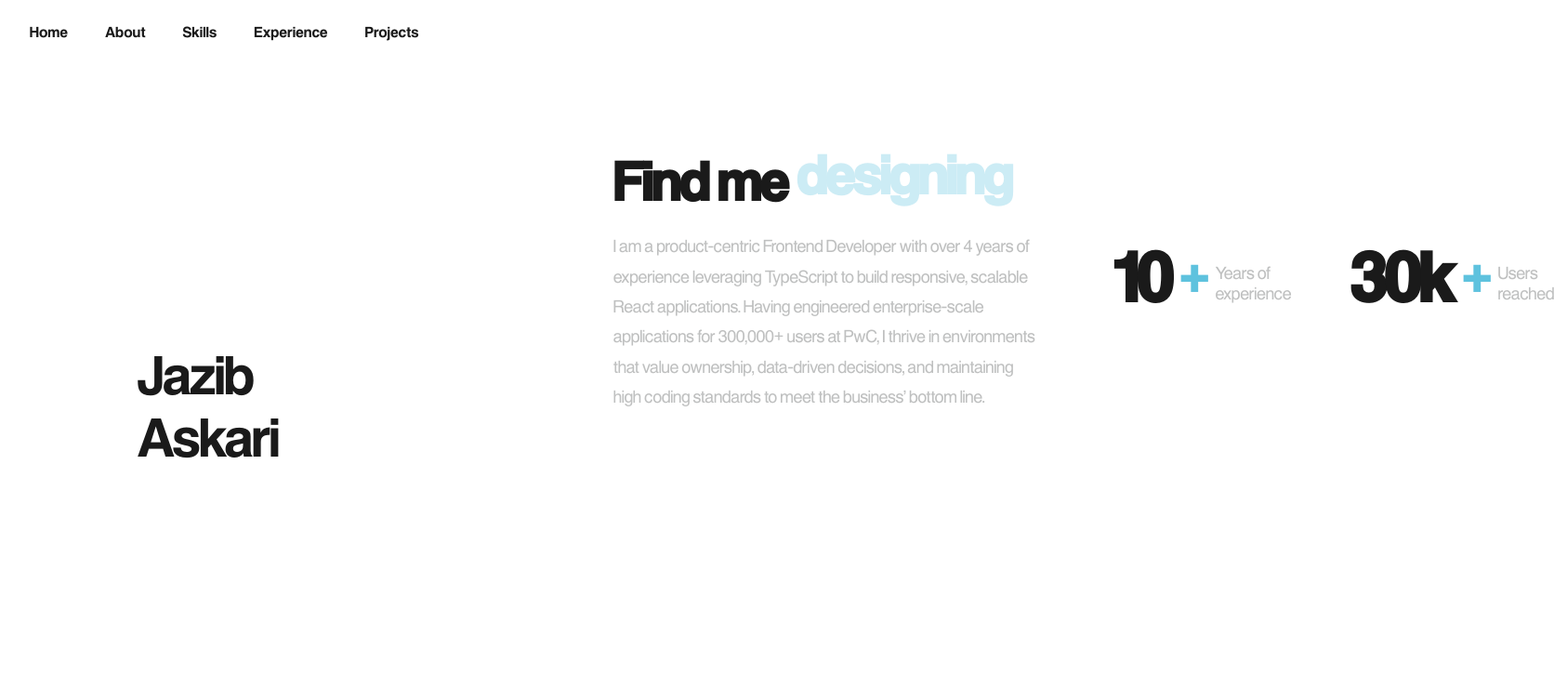
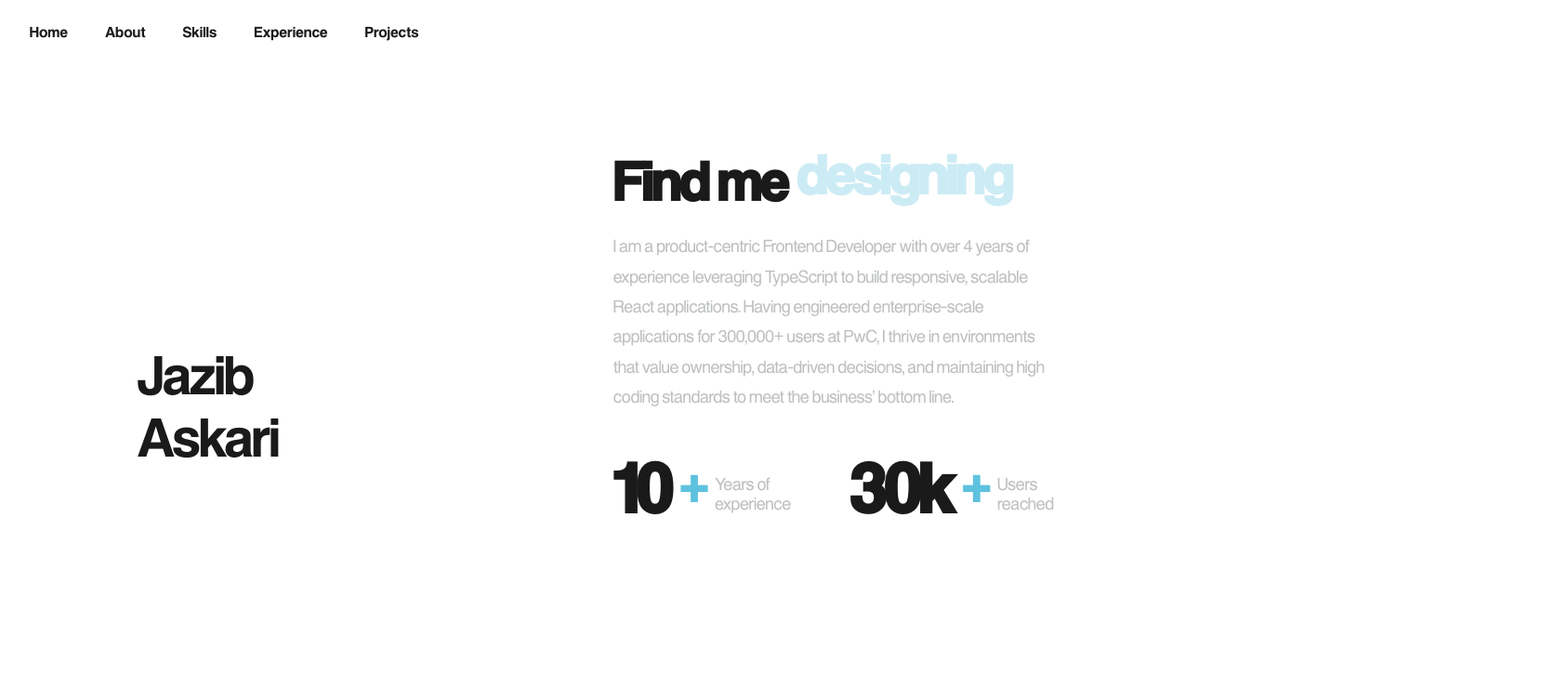
Before and after one commit to jazibaskari/jazib-askari, a React (Vite) app in the folder jazib-askari/: page / in a window 1280 px wide. Shown: the top 728 px of the page at 93% size, 1672 px wide, since content can reach past the window. Built offline with nearby package versions, Linux system fonts and the light colour scheme; some icons are missing.

Commit message:
feat(ui): update about section statistics arrangement under summary text

```diff
--- a/jazib-askari/src/components/about/AboutSection.tsx
+++ b/jazib-askari/src/components/about/AboutSection.tsx
@@ -28,21 +28,21 @@ const AboutSection = ({ trigger }: AboutSectionProps) => {
       <Box
         sx={{
           display: "flex",
-          flexDirection: { xs: "column", md: "row" },
-          alignItems: "center",
-          gap: { xs: 6, md: 10 },
+          flexDirection: "column",
+          alignItems: "flex-start",
+          gap: { xs: 4, md: 6 },
           width: "100%",
         }}
       >
-        <Box sx={{ flex: 1.2 }}>
+        <Box sx={{ width: "100%" }}>
           <TextAnimation duration={0.1} trigger={trigger}>
             <Typography
               variant="h2"
               component="h2"
               sx={{
-                fontWeight: 'bold',
+                fontWeight: "bold",
                 mb: 2,
-                lineHeight: 1.2
+                lineHeight: 1.2,
               }}
             >
               <Box
@@ -50,7 +50,7 @@ const AboutSection = ({ trigger }: AboutSectionProps) => {
                 sx={{
                   display: "inline-block",
                   whiteSpace: "nowrap",
-                  verticalAlign: "baseline"
+                  verticalAlign: "baseline",
                 }}
               >
                 Find me&nbsp;
@@ -60,17 +60,17 @@ const AboutSection = ({ trigger }: AboutSectionProps) => {
                     position: "relative",
                     display: "inline-grid",
                     color: "text.tertiary",
-                    verticalAlign: "baseline"
+                    verticalAlign: "baseline",
                   }}
                 >
                   <Typography
                     variant="h2"
                     component="span"
                     sx={{
-                      fontWeight: 'bold',
-                      visibility: 'hidden',
+                      fontWeight: "bold",
+                      visibility: "hidden",
                       height: 0,
-                      display: 'block'
+                      display: "block",
                     }}
                   >
                     {longestWord}
@@ -84,7 +84,7 @@ const AboutSection = ({ trigger }: AboutSectionProps) => {
                       transition={{ duration: 0.4, ease: "easeOut" }}
                       style={{
                         gridArea: "1 / 1",
-                        display: "block"
+                        display: "block",
                       }}
                     >
                       {words[index]}
@@ -101,10 +101,15 @@ const AboutSection = ({ trigger }: AboutSectionProps) => {
               sx={{
                 color: "#bfc0c0",
                 lineHeight: 1.8,
-                maxWidth: "800px"
+                maxWidth: "800px",
               }}
             >
-              I am a product-centric Frontend Developer with over 4 years of experience leveraging TypeScript to build responsive, scalable React applications. Having engineered enterprise-scale applications for 300,000+ users at PwC, I thrive in environments that value ownership, data-driven decisions, and maintaining high coding standards to meet the business' bottom line.
+              I am a product-centric Frontend Developer with over 4 years of
+              experience leveraging TypeScript to build responsive, scalable
+              React applications. Having engineered enterprise-scale
+              applications for 300,000+ users at PwC, I thrive in environments
+              that value ownership, data-driven decisions, and maintaining high
+              coding standards to meet the business' bottom line.
             </Typography>
           </TextAnimation>
         </Box>
@@ -114,44 +119,62 @@ const AboutSection = ({ trigger }: AboutSectionProps) => {
             direction="row"
             spacing={{ xs: 4, md: 8 }}
             sx={{
-              flex: 1,
-              justifyContent: "center",
+              justifyContent: "flex-start",
               alignItems: "center",
               width: "100%",
-              minWidth: { md: "450px" }
             }}
           >
             <Stack direction="row" spacing={1} alignItems="center">
-              <Typography variant="h1" sx={{ fontWeight: 'bold' }}>10</Typography>
+              <Typography variant="h1" sx={{ fontWeight: "bold" }}>
+                10
+              </Typography>
               <Typography
                 variant="h2"
                 sx={{
-                  fontWeight: 'bold',
+                  fontWeight: "bold",
                   color: "text.tertiary",
                   lineHeight: 1,
-                  mt: -1
+                  mt: -1,
                 }}
               >
                 +
               </Typography>
-              <Typography variant="body1" sx={{ color: statColor, fontWeight: 500, lineHeight: 1.2, ml: 1 }}>
+              <Typography
+                variant="body1"
+                sx={{
+                  color: statColor,
+                  fontWeight: 500,
+                  lineHeight: 1.2,
+                  ml: 1,
+                }}
+              >
                 Years of <br /> experience
               </Typography>
             </Stack>
             <Stack direction="row" spacing={1} alignItems="center">
-              <Typography variant="h1" sx={{ fontWeight: 'bold' }}>30k</Typography>
+              <Typography variant="h1" sx={{ fontWeight: "bold" }}>
+                30k
+              </Typography>
               <Typography
                 variant="h2"
                 sx={{
-                  fontWeight: 'bold',
+                  fontWeight: "bold",
                   color: "text.tertiary",
                   lineHeight: 1,
-                  mt: -1
+                  mt: -1,
                 }}
               >
                 +
               </Typography>
-              <Typography variant="body1" sx={{ color: statColor, fontWeight: 500, lineHeight: 1.2, ml: 1 }}>
+              <Typography
+                variant="body1"
+                sx={{
+                  color: statColor,
+                  fontWeight: 500,
+                  lineHeight: 1.2,
+                  ml: 1,
+                }}
+              >
                 Users <br /> reached
               </Typography>
             </Stack>
```
